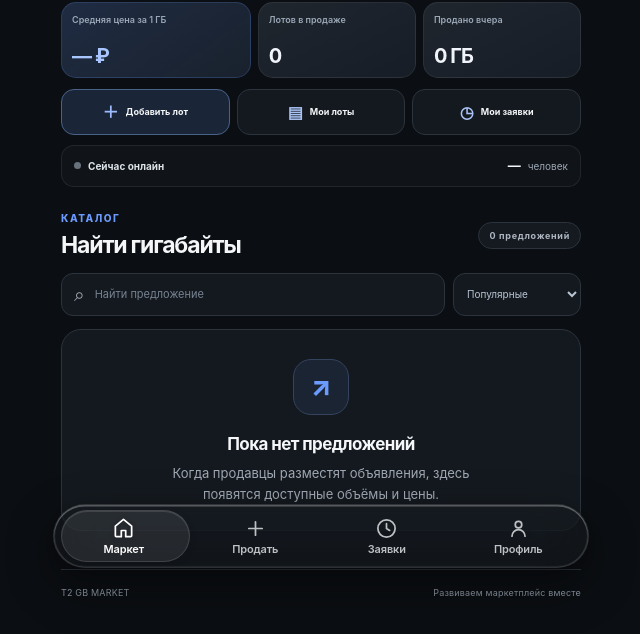
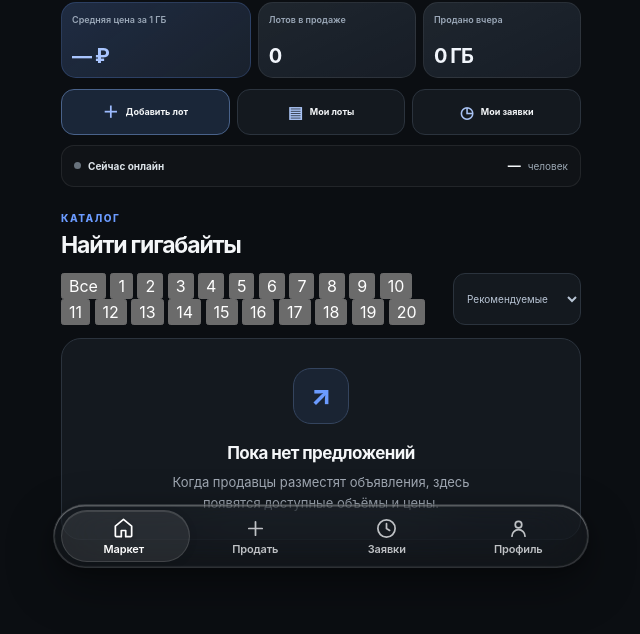
Before and after one commit to Republic-585/t2-gb-market-app, a plain HTML site: page index.html in a window 1280 px wide. Shown: the part 224-858 px from the top of the page, without its empty margins (319-959 px from the left). Drawn offline with nearby package versions, Linux system fonts and the light colour scheme.

Commit message:
Simplify marketplace footer and catalog controls

```diff
--- a/index.html
+++ b/index.html
@@ -9,10 +9,10 @@
   <meta name="theme-color" content="#0b0e12">
   <meta name="description" content="T2 GB MARKET — маркетплейс передачи гигабайтов T2.">
   <title>T2 GB MARKET</title>
-  <link rel="stylesheet" href="./styles.css?v=25">
+  <link rel="stylesheet" href="./styles.css?v=26">
   <script src="https://telegram.org/js/telegram-web-app.js"></script>
   <script src="https://cdn.jsdelivr.net/npm/@supabase/supabase-js@2.49.1/dist/umd/supabase.min.js"></script>
-  <script defer src="./app.js?v=21"></script>
+  <script defer src="./app.js?v=22"></script>
 </head>
 <body>
   <main class="app-shell">
@@ -61,14 +61,37 @@
           <p class="eyebrow">КАТАЛОГ</p>
           <h2>Найти гигабайты</h2>
         </div>
-        <span class="count-pill" id="catalog-count">0 предложений</span>
       </div>
-      <div class="catalog-tools">
-        <label class="catalog-search-wrap"><span aria-hidden="true">⌕</span><input id="catalog-search" type="search" placeholder="Найти предложение" autocomplete="off"></label>
+      <div class="catalog-tools catalog-tools-compact">
+        <div class="volume-filter" id="volume-filter" role="group" aria-label="Выбор объёма гигабайтов">
+          <button class="volume-filter-item is-selected" type="button" data-volume="all" aria-pressed="true">Все</button>
+          <button class="volume-filter-item" type="button" data-volume="1" aria-pressed="false">1</button>
+          <button class="volume-filter-item" type="button" data-volume="2" aria-pressed="false">2</button>
+          <button class="volume-filter-item" type="button" data-volume="3" aria-pressed="false">3</button>
+          <button class="volume-filter-item" type="button" data-volume="4" aria-pressed="false">4</button>
+          <button class="volume-filter-item" type="button" data-volume="5" aria-pressed="false">5</button>
+          <button class="volume-filter-item" type="button" data-volume="6" aria-pressed="false">6</button>
+          <button class="volume-filter-item" type="button" data-volume="7" aria-pressed="false">7</button>
+          <button class="volume-filter-item" type="button" data-volume="8" aria-pressed="false">8</button>
+          <button class="volume-filter-item" type="button" data-volume="9" aria-pressed="false">9</button>
+          <button class="volume-filter-item" type="button" data-volume="10" aria-pressed="false">10</button>
+          <button class="volume-filter-item" type="button" data-volume="11" aria-pressed="false">11</button>
+          <button class="volume-filter-item" type="button" data-volume="12" aria-pressed="false">12</button>
+          <button class="volume-filter-item" type="button" data-volume="13" aria-pressed="false">13</button>
+          <button class="volume-filter-item" type="button" data-volume="14" aria-pressed="false">14</button>
+          <button class="volume-filter-item" type="button" data-volume="15" aria-pressed="false">15</button>
+          <button class="volume-filter-item" type="button" data-volume="16" aria-pressed="false">16</button>
+          <button class="volume-filter-item" type="button" data-volume="17" aria-pressed="false">17</button>
+          <button class="volume-filter-item" type="button" data-volume="18" aria-pressed="false">18</button>
+          <button class="volume-filter-item" type="button" data-volume="19" aria-pressed="false">19</button>
+          <button class="volume-filter-item" type="button" data-volume="20" aria-pressed="false">20</button>
+        </div>
         <select id="catalog-sort" aria-label="Сортировка предложений">
-          <option value="popular">Популярные</option>
-          <option value="price_asc">Сначала дешевле</option>
-          <option value="price_desc">Сначала дороже</option>
+          <option value="recommended">Рекомендуемые</option>
+          <option value="total_asc">Сначала дешевле</option>
+          <option value="total_desc">Сначала дороже</option>
+          <option value="unit_asc">Цена за ГБ: ниже</option>
+          <option value="unit_desc">Цена за ГБ: выше</option>
         </select>
       </div>
       <div class="catalog-list is-hidden" id="catalog-list"></div>
@@ -206,10 +229,6 @@
         <svg viewBox="0 0 24 24" aria-hidden="true"><circle cx="12" cy="8" r="3.4"/><path d="M5.2 20a6.8 6.8 0 0 1 13.6 0"/></svg><small>Профиль</small>
       </button>
     </nav>
-    <footer class="footer">
-      <span>T2 GB MARKET</span>
-      <span>Развиваем маркетплейс вместе</span>
-    </footer>
   </main>
   <div class="toast" id="toast" role="status" aria-live="polite"></div>
 </body>
```
